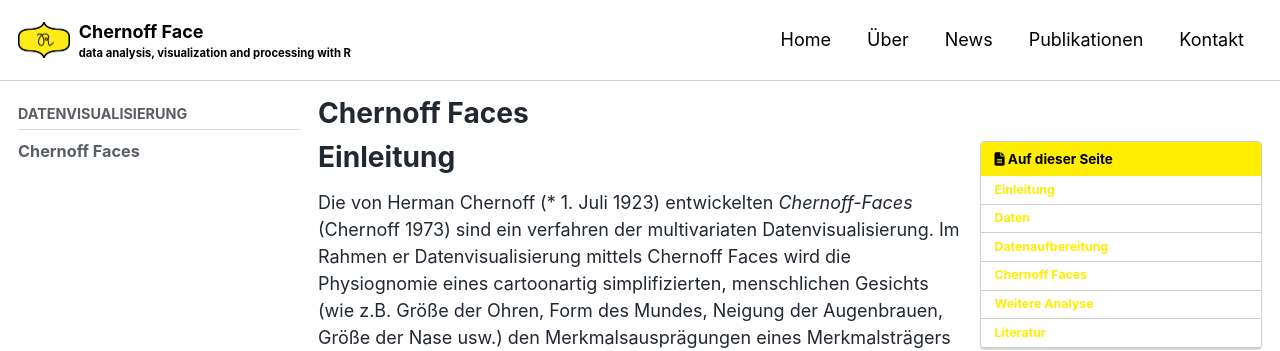
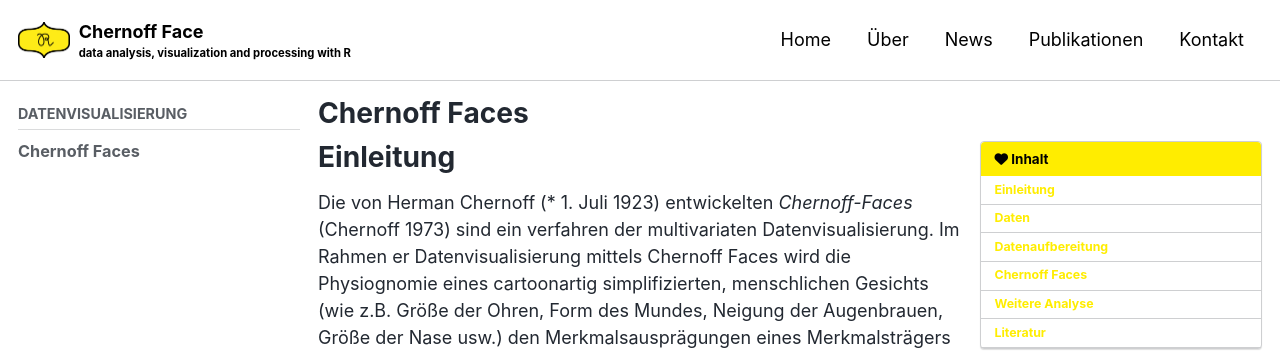
Before and after one commit to MalteHueckstaedt/Chernoff_Face, a Jekyll site: the page built from _pages/Chernoff.md, in a window 1280 px wide and 900 px high. Shown: the top 351 px of the window. Built offline with Jekyll 4.4.1, drawn with Linux system fonts in a browser that asks for light colours; cached includes are drawn as plain includes; nearby versions of some CDN libraries.

Commit message:
change toc title

```diff
--- a/_pages/Chernoff.md
+++ b/_pages/Chernoff.md
@@ -1,6 +1,8 @@
 ---
 title: "Chernoff Faces"
 toc: true
+toc_label: "Inhalt"
+toc_icon: "heart"
 ---
 
 Einleitung
```
